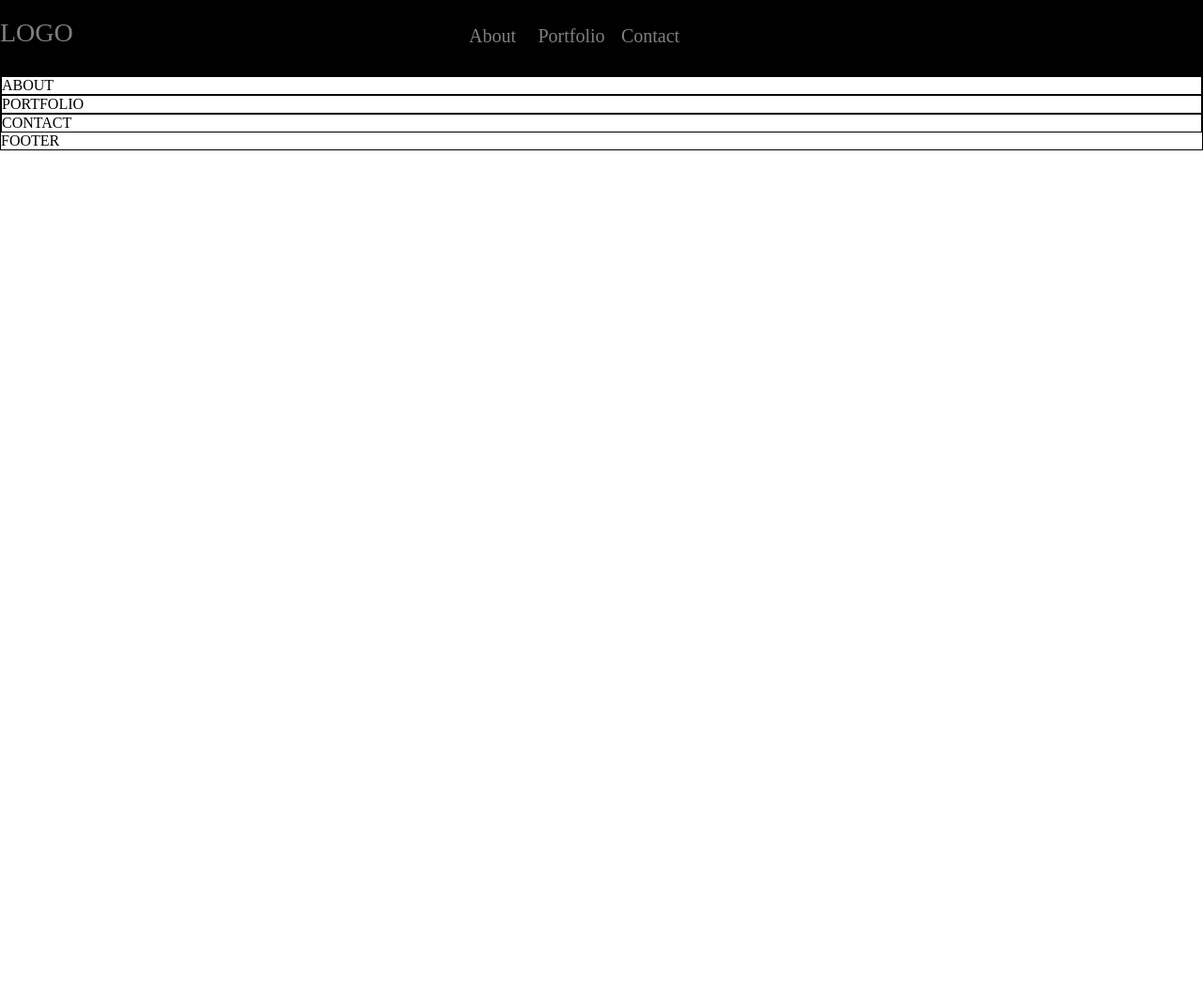
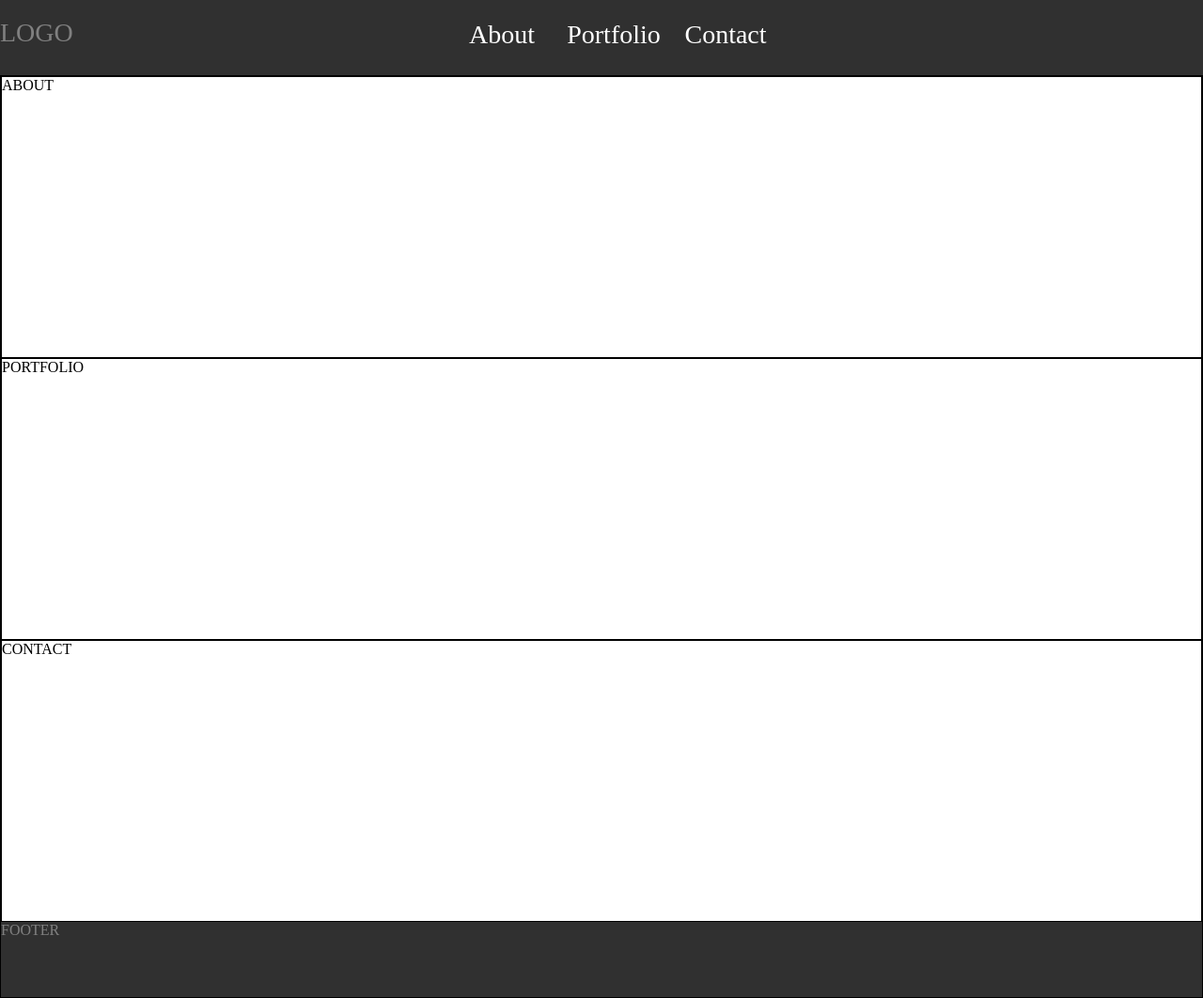
Before and after one commit to andriih/portfolioSite, a plain HTML site: page index.html in a window 1280 px wide. Shown: the whole page at 94% size. Before the commit the page ends 800 px from the top, so only its background shows below. Drawn offline with Linux system fonts and the light colour scheme.

Commit message:
made navbar items bigger

```diff
--- a/css/style.css
+++ b/css/style.css
@@ -3,14 +3,19 @@
 	margin: 0;
 	box-sizing:border-box;
 }
+
+body{
+	background-color: url(/img/bgc1.png);
+}
+
 /*NAVBAR AREA*/
 
-.header{
+.header,.footer{
 	display: inline-block;
 	width: 100%;
 	height: 80px;
 	margin: 0 auto;
-	background-color: black;
+	background-color: #303030;
 }
 .logo{
 	width: 20%;
@@ -30,19 +35,21 @@
 .navbar__item{
 	display: inline-block;
 	position: relative;
+	margin-right: 15px;
 }
 .navbar__link{
-	width: 80px;
+	width: 100px;
 	height: 80px;
 	display: inline-block;
 	vertical-align: middle;
    	text-align: center;
-	color: grey;
-	font-size: 20px;
+	color: white;
+	font-size: 28px;
 	text-decoration: none;
 }
 .navbar__link:hover{
-	border-bottom: 3px solid grey;
+	border-bottom: 3px solid #B7B7B7;
+	color: #B7B7B7;
 }
 
 /*EMPTY STRING FOR CENTRING*/
@@ -56,10 +63,10 @@
 
 /*CONTENT AREA*/
 .main_content_section {
-
 	border:1px solid black;
 	display: inline-block;
 	width: 100%;
+	height: 100%;
 	margin: 0 auto;
 }
 
@@ -67,5 +74,12 @@
 	border:1px solid black;
 	display: inline-block;
 	width: 100%;
+	height: 300px;
 	margin: 0 auto;
 }
+
+/*FOOTER*/
+
+.footer{
+	color: grey;
+}
```
